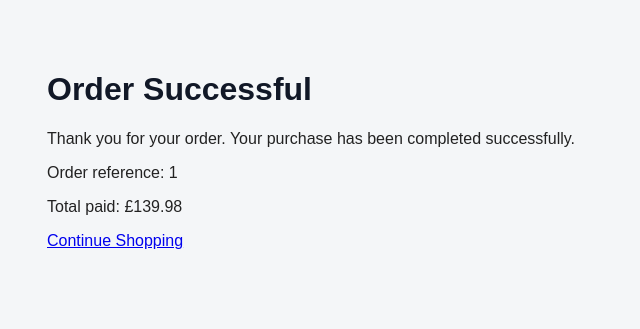
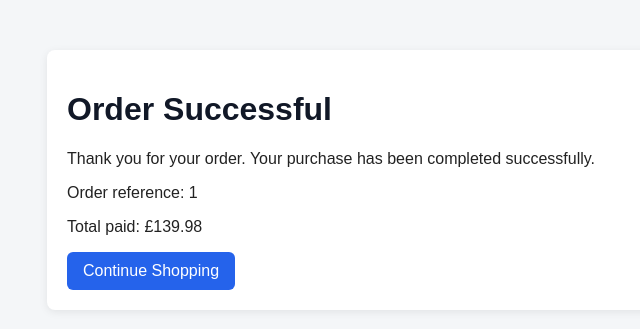
Before and after one commit to GabeColetta24/gamegear_store, a Django app: page /checkout/success/1/ in a window 1280 px wide. Shown: the part 50-379 px from the top of the page, without its empty margins (43-683 px from the left). Run offline with Django 4.2, Linux system fonts and the light colour scheme; data comes from the database, SQL or seed files in the repository; both versions use the stored data as it was after the commit.

Commit message:
Improve cart and order success page styling

```diff
--- a/cart/templates/cart/cart.html
+++ b/cart/templates/cart/cart.html
@@ -11,7 +11,7 @@
     <!-- Loop through cart items -->
     {% for item in cart_items %}
 
-        <div>
+        <div class="product-card">
 
             <!-- Product name -->
             <h3>{{ item.product.name }}</h3>
@@ -32,7 +32,7 @@
     <h2>Total: £{{ total }}</h2>
 
     <!-- Checkout button -->
-    <a href="{% url 'checkout' %}">Proceed to Checkout</a>
+    <a class="button" href="{% url 'checkout' %}">Proceed to Checkout</a>
 
 {% else %}
 
--- a/checkout/templates/checkout/order_success.html
+++ b/checkout/templates/checkout/order_success.html
@@ -1,6 +1,8 @@
 {% extends 'base.html' %}
 
 {% block content %}
+
+<div class="product-card">
 
     <!-- Order success heading -->
     <h1>Order Successful</h1>
@@ -15,6 +17,8 @@
     <p>Total paid: £{{ order.total }}</p>
 
     <!-- Link back to homepage -->
-<a href="{% url 'home' %}">Continue Shopping</a>
+    <a class="button" href="{% url 'home' %}">Continue Shopping</a>
+
+</div>
 
 {% endblock %}
```
Also changed, not shown: db.sqlite3. Lines whose indentation alone changed are shown as unchanged.
